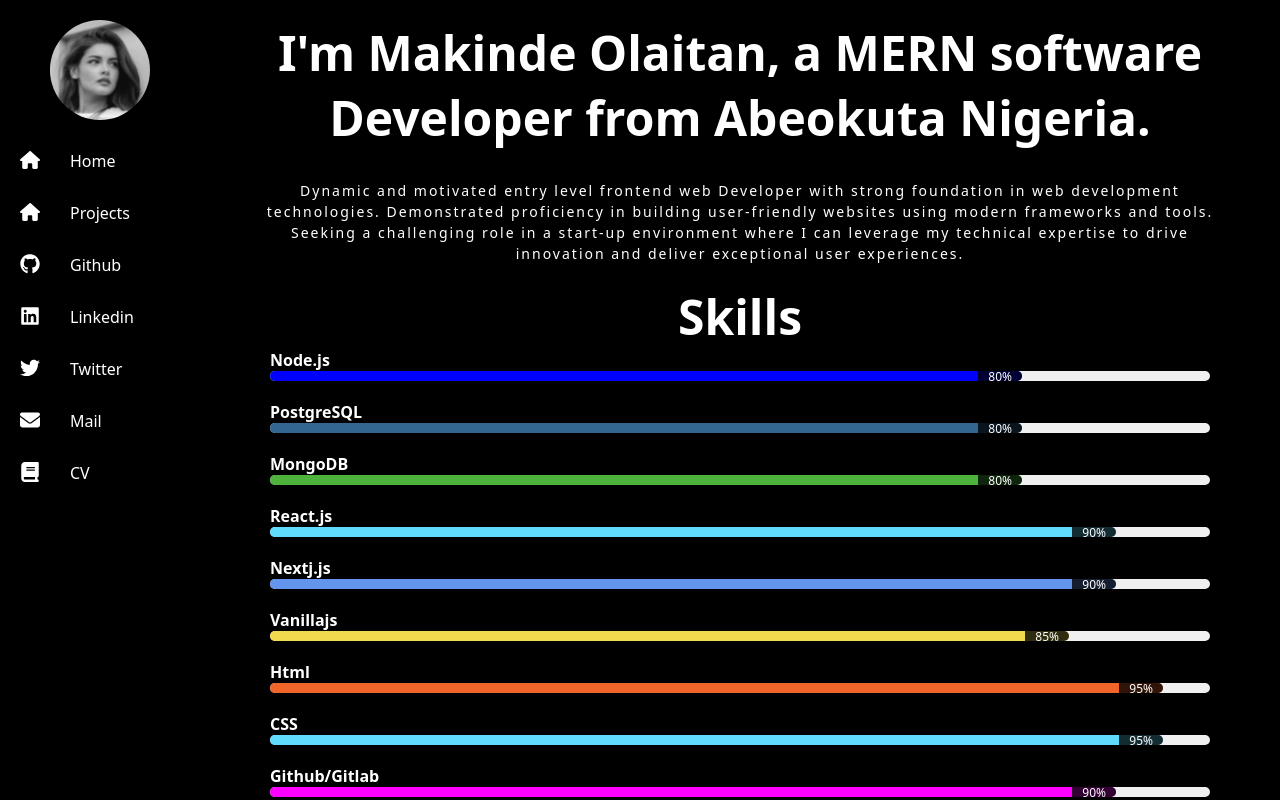
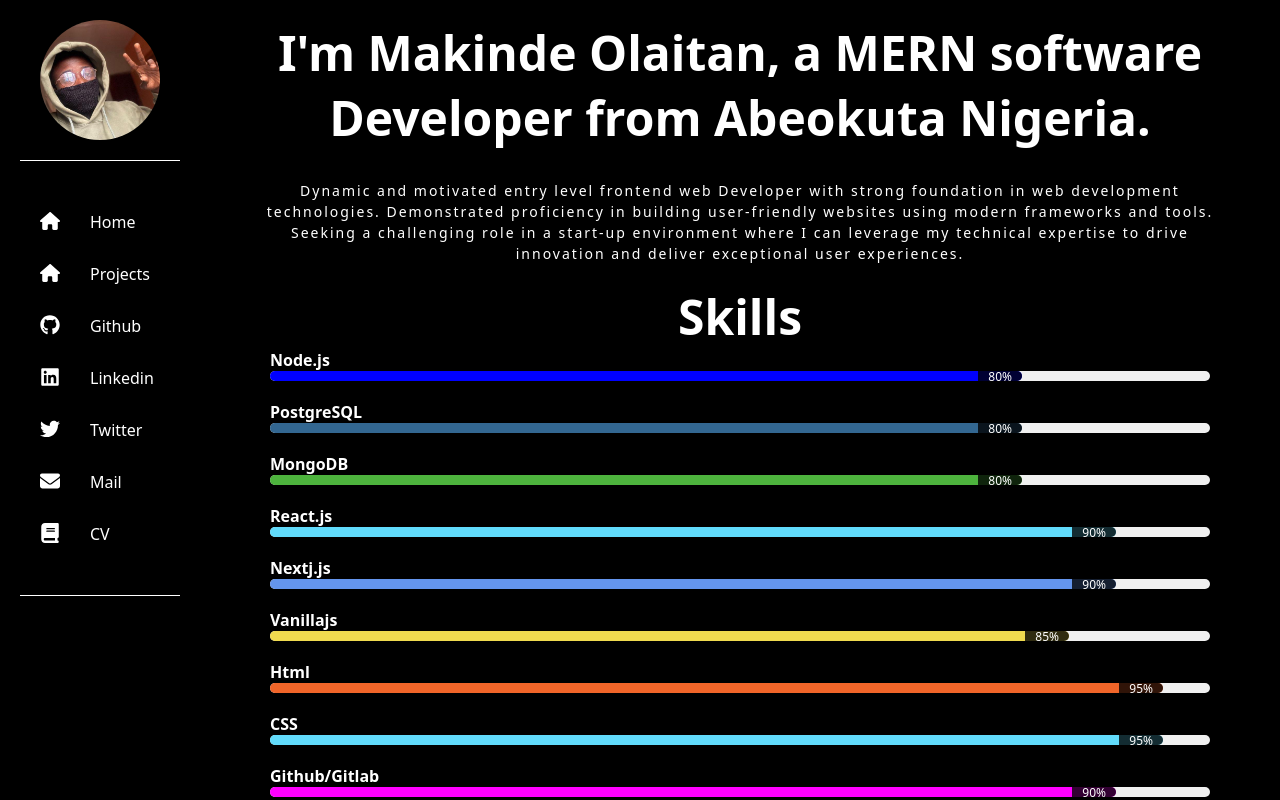
Before and after one commit to Xertifiedloaded/portfolio-2024, a React (Vite) app: page / in a window 1280 px wide. Built offline with nearby package versions, Linux system fonts and the light colour scheme.

Commit message:
my changes

```diff
--- a/src/App.jsx
+++ b/src/App.jsx
@@ -1,54 +1,3 @@
-// import { useEffect, useState } from "react";
-// import "./index.css";
-// import {
-//   createBrowserRouter,
-//   RouterProvider,
-//   Outlet,
-//   Navigate,
-// } from "react-router-dom";
-
-// import Menu from "./components/menu/Menu";
-// import Home from "./pages/home/Home";
-// import Projects from "./pages/home/Projects";
-
-// export default function App() {
-//   const [menuOpen, setMenuOpen] = useState(false);
-
-//   const toggleMenu = () => {
-//     setMenuOpen(!menuOpen);
-//   };
-
-//   const Layout = () => (
-//     <div className="main">
-//       <div className="container">
-//         <div className="menuContainer" >
-//           <Menu />
-//         </div>
-//         <div className="contentContainer">
-//           <Outlet />
-//         </div>
-//       </div>
-//     </div>
-//   );
-//   const router = createBrowserRouter([
-//     {
-//       path: "/",
-//       element: <Layout />,
-//       children: [
-//         {
-//           path: "/",
-//           element: <Home />,
-//         },
-//         {
-//           path: "/projects",
-//           element: <Projects />,
-//         },
-//       ],
-//     },
-
-//   ]);
-//   return <RouterProvider router={router} />;
-// }
 
 import { useEffect, useState } from "react";
 import "./index.css";
@@ -63,6 +12,7 @@ import Menu from "./components/menu/Menu";
 import Home from "./pages/home/Home";
 import Projects from "./pages/home/Projects";
 import Nav from "./components/nav/Nav";
+import Footer from "./components/footer/Footer";
 
 export default function App() {
   const [menuOpen, setMenuOpen] = useState(false);
@@ -82,7 +32,7 @@ export default function App() {
 
   useEffect(() => {
     const handleResize = () => {
-      setIsDesktop(window.innerWidth > 768); // Assuming 768px as breakpoint for desktop
+      setIsDesktop(window.innerWidth > 768);
     };
 
     window.addEventListener("resize", handleResize);
@@ -111,6 +61,7 @@ export default function App() {
             menuOpen={menuOpen}
           />
           <Outlet />
+          <Footer />
         </div>
       </div>
     </div>
--- /dev/null
+++ b/src/components/footer/Footer.jsx
@@ -0,0 +1,8 @@
+import React from 'react'
+
+export default function Footer() {
+    const getFullYear = new Date().getFullYear()
+    return (
+        <div style={{textAlign:"center"}}>Makinde Olaitan's Portfolio {getFullYear}</div>
+    )
+}
--- a/src/components/menu/Menu.jsx
+++ b/src/components/menu/Menu.jsx
@@ -1,6 +1,6 @@
 import React from "react";
 import styles from "./menu.module.css";
-import user from "../../assets/user.svg";
+import user from "../../assets/image.jpeg";
 import { data } from "../../utils";
 import { Link } from "react-router-dom";
 
--- a/src/components/menu/menu.module.css
+++ b/src/components/menu/menu.module.css
@@ -18,17 +18,24 @@
     .user {
         display: flex;
         width: 100%;
+
         justify-content: center;
         align-items: center;
 
         img {
-            width: 100px;
-            height: 100px;
+            width: 120px;
+            border-radius: 100%;
+            height: 120px;
         }
     }
 
     /* color: white; */
     .itemMenu {
+        border: 0.2px solid white;
+        border-left: none;
+        border-right: none;
+        margin-top: 20px;
+        padding: 20px;
         .item {
 
             display: flex;
```
Also changed, not shown: src/assets/image.jpeg (added).
